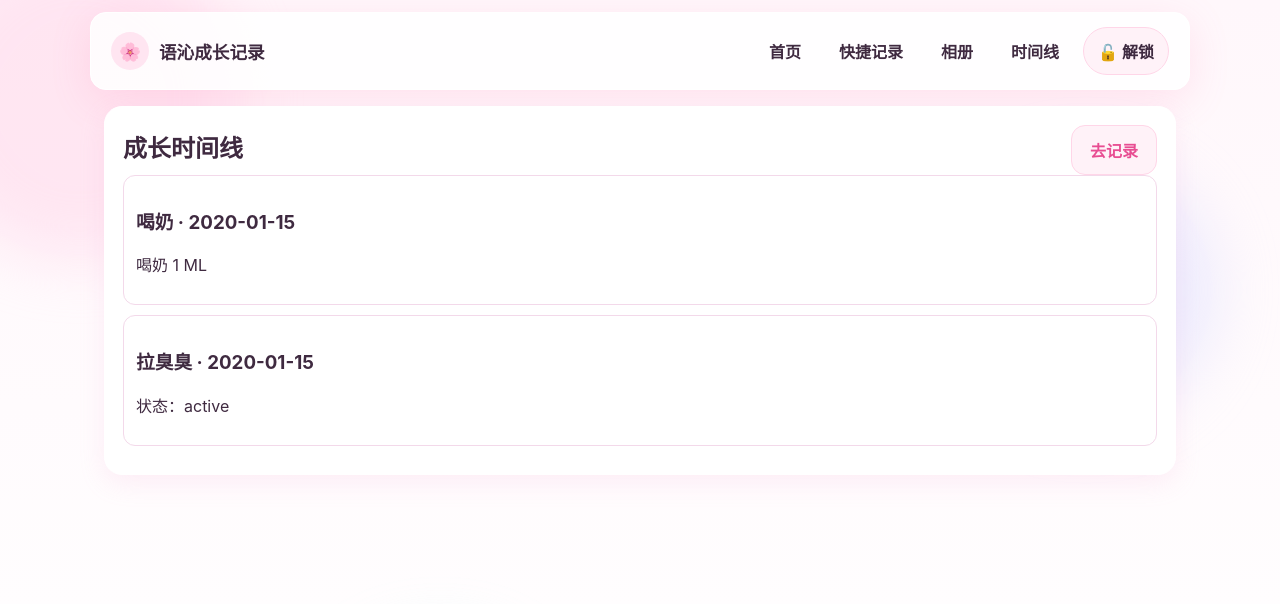
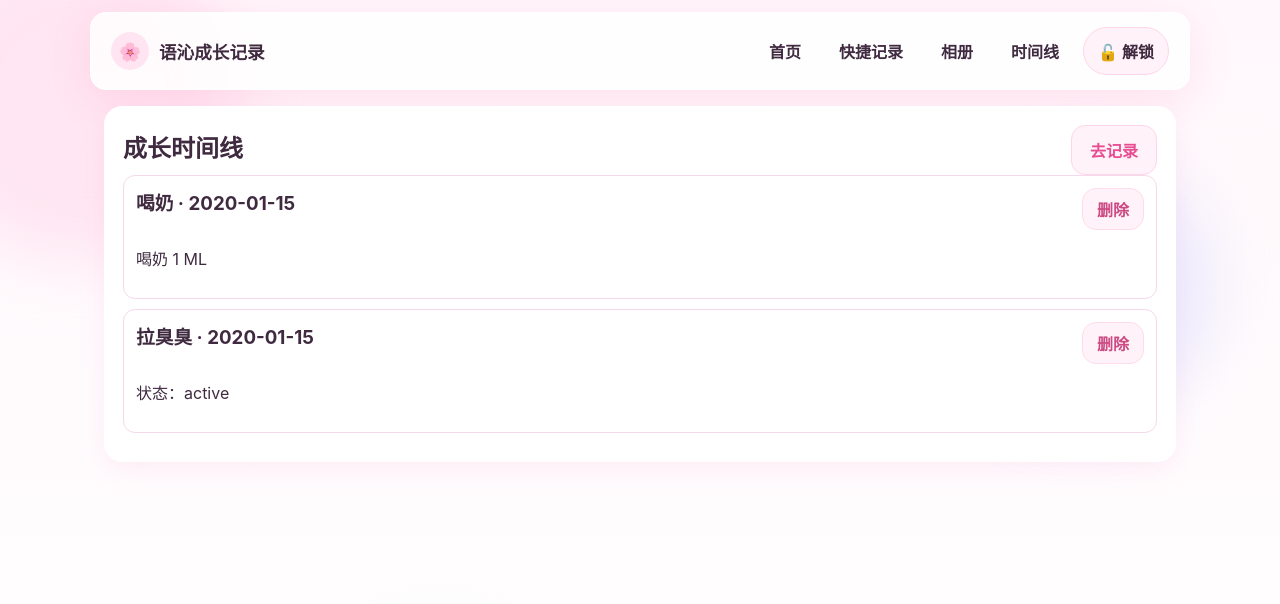
Before and after one commit to caiteng/yqlog, a Flask app: page /timeline in a window 1280 px wide. Shown: the top 604 px of the page. Run offline with Flask 3, Linux system fonts and the light colour scheme; the visitor is signed in with stand-in values (Sample User, id 1); tables that the repository leaves empty hold one stand-in row (values such as "Sample post").

Commit message:
feat: support deleting milk and poop records

```diff
--- a/app.py
+++ b/app.py
@@ -223,8 +223,8 @@ def query_dashboard() -> Dict[str, Any]:
     }
 
 
-def query_timeline() -> List[Dict[str, str]]:
-    events: List[Dict[str, str]] = []
+def query_timeline() -> List[Dict[str, Any]]:
+    events: List[Dict[str, Any]] = []
 
     with get_conn() as conn:
         milk_rows = conn.execute(
@@ -248,18 +248,22 @@ def query_timeline() -> List[Dict[str, str]]:
     for row in milk_rows:
         events.append(
             {
+                "id": row["id"],
                 "time": row["record_time"],
                 "type": "喝奶",
                 "detail": f"喝奶 {row['milk_ml']} ML",
+                "record_kind": "milk",
             }
         )
 
     for row in poop_rows:
         events.append(
             {
+                "id": row["id"],
                 "time": row["record_time"],
                 "type": "拉臭臭",
                 "detail": f"状态：{row['poop_status']}",
+                "record_kind": "poop",
             }
         )
 
@@ -283,6 +287,18 @@ def create_poop_record(record_time: str, poop_status: str) -> None:
             "INSERT INTO poop_records (record_time, poop_status, created_at) VALUES (?, ?, ?)",
             (record_time, poop_status, now),
         )
+
+
+def delete_milk_record(record_id: int) -> bool:
+    with get_conn() as conn:
+        result = conn.execute("DELETE FROM milk_records WHERE id = ?", (record_id,))
+        return result.rowcount > 0
+
+
+def delete_poop_record(record_id: int) -> bool:
+    with get_conn() as conn:
+        result = conn.execute("DELETE FROM poop_records WHERE id = ?", (record_id,))
+        return result.rowcount > 0
 
 
 def list_album_photos(limit: Optional[int] = None) -> List[Dict[str, Any]]:
@@ -401,6 +417,7 @@ def index():
 
 
 @app.route("/timeline")
+@require_unlock
 def timeline():
     records = query_timeline()
     return render_template("timeline.html", records=records)
@@ -494,6 +511,28 @@ def poop_record():
     return render_template("poop.html", default_time=record_time_input_default())
 
 
+@app.route("/record/milk/<int:record_id>/delete", methods=["POST"])
+@require_unlock
+def milk_record_delete(record_id: int):
+    deleted = delete_milk_record(record_id)
+    if not deleted:
+        flash("喝奶记录不存在或已删除", "warning")
+    else:
+        flash("喝奶记录已删除", "success")
+    return redirect(url_for("timeline"))
+
+
+@app.route("/record/poop/<int:record_id>/delete", methods=["POST"])
+@require_unlock
+def poop_record_delete(record_id: int):
+    deleted = delete_poop_record(record_id)
+    if not deleted:
+        flash("拉臭臭记录不存在或已删除", "warning")
+    else:
+        flash("拉臭臭记录已删除", "success")
+    return redirect(url_for("timeline"))
+
+
 @app.route("/album")
 @require_unlock
 def album():
@@ -561,6 +600,15 @@ def api_create_milk_record():
     return api_ok({"message": "喝奶记录已保存"}, status=201)
 
 
+@app.route("/api/v1/records/milk/<int:record_id>", methods=["DELETE"])
+@require_unlock
+def api_delete_milk_record(record_id: int):
+    deleted = delete_milk_record(record_id)
+    if not deleted:
+        return api_error("喝奶记录不存在", status=404)
+    return api_ok({"message": "喝奶记录已删除"})
+
+
 @app.route("/api/v1/records/poop", methods=["POST"])
 @require_unlock
 def api_create_poop_record():
@@ -581,6 +629,15 @@ def api_create_poop_record():
 
     create_poop_record(record_time, poop_status)
     return api_ok({"message": "拉臭臭记录已保存"}, status=201)
+
+
+@app.route("/api/v1/records/poop/<int:record_id>", methods=["DELETE"])
+@require_unlock
+def api_delete_poop_record(record_id: int):
+    deleted = delete_poop_record(record_id)
+    if not deleted:
+        return api_error("拉臭臭记录不存在", status=404)
+    return api_ok({"message": "拉臭臭记录已删除"})
 
 
 @app.route("/api/v1/album/photos", methods=["GET"])
--- a/static/css/main.css
+++ b/static/css/main.css
@@ -197,6 +197,20 @@ body {
 
 .timeline-item { border: 1px solid var(--line); border-radius: 12px; padding: 12px; margin-bottom: 10px; background: #fff; }
 .timeline-item.empty { border-style: dashed; text-align: center; }
+.timeline-item-head {
+  display: flex;
+  justify-content: space-between;
+  gap: 10px;
+  align-items: flex-start;
+}
+.timeline-item-head h3 { margin: 0 0 6px; }
+.btn-delete {
+  min-height: 40px;
+  padding: 8px 14px;
+  border-color: #ffdce9;
+  color: #cc4b83;
+  font-weight: 700;
+}
 
 .flash-wrap { max-width: 1100px; margin: 10px auto; padding: 0 14px; }
 .flash { padding: 10px 12px; border-radius: 10px; margin-top: 8px; border: 1px solid transparent; }
@@ -240,4 +254,6 @@ body {
   .container { padding: 0 10px 92px; }
   .hero-actions .btn { flex: 1; }
   .mobile-tabbar { display: flex; }
+  .timeline-item-head { align-items: center; }
+  .btn-delete { min-width: 68px; }
 }
--- a/templates/timeline.html
+++ b/templates/timeline.html
@@ -8,7 +8,18 @@
   </div>
   {% for row in records %}
     <article class="timeline-item">
-      <h3>{{ row.type }} · {{ row.time }}</h3>
+      <div class="timeline-item-head">
+        <h3>{{ row.type }} · {{ row.time }}</h3>
+        {% if row.record_kind == 'milk' %}
+          <form method="post" action="{{ url_for('milk_record_delete', record_id=row.id) }}" onsubmit="return confirm('确定删除这条喝奶记录吗？');">
+            <button class="btn btn-soft btn-delete" type="submit" aria-label="删除喝奶记录">删除</button>
+          </form>
+        {% elif row.record_kind == 'poop' %}
+          <form method="post" action="{{ url_for('poop_record_delete', record_id=row.id) }}" onsubmit="return confirm('确定删除这条拉臭臭记录吗？');">
+            <button class="btn btn-soft btn-delete" type="submit" aria-label="删除拉臭臭记录">删除</button>
+          </form>
+        {% endif %}
+      </div>
       <p>{{ row.detail }}</p>
     </article>
   {% else %}
```
Also changed, not shown: README.md.
